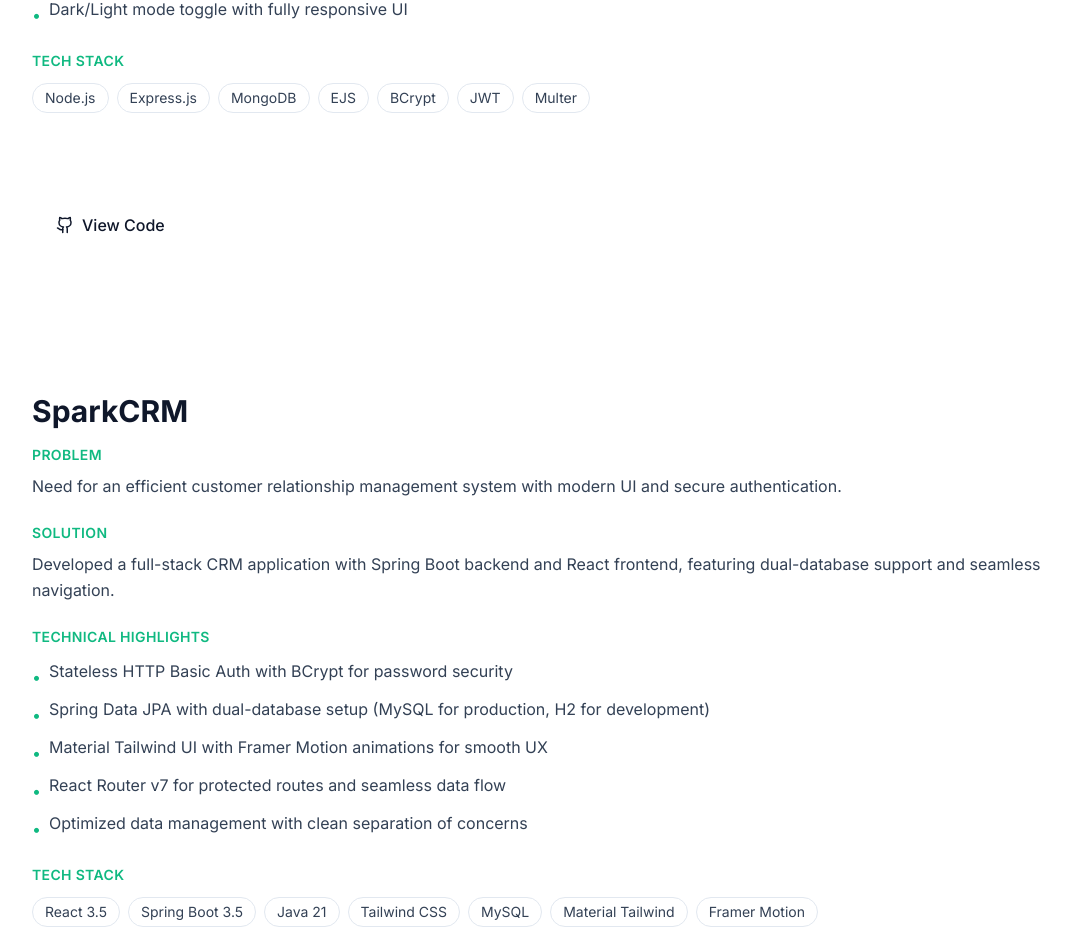
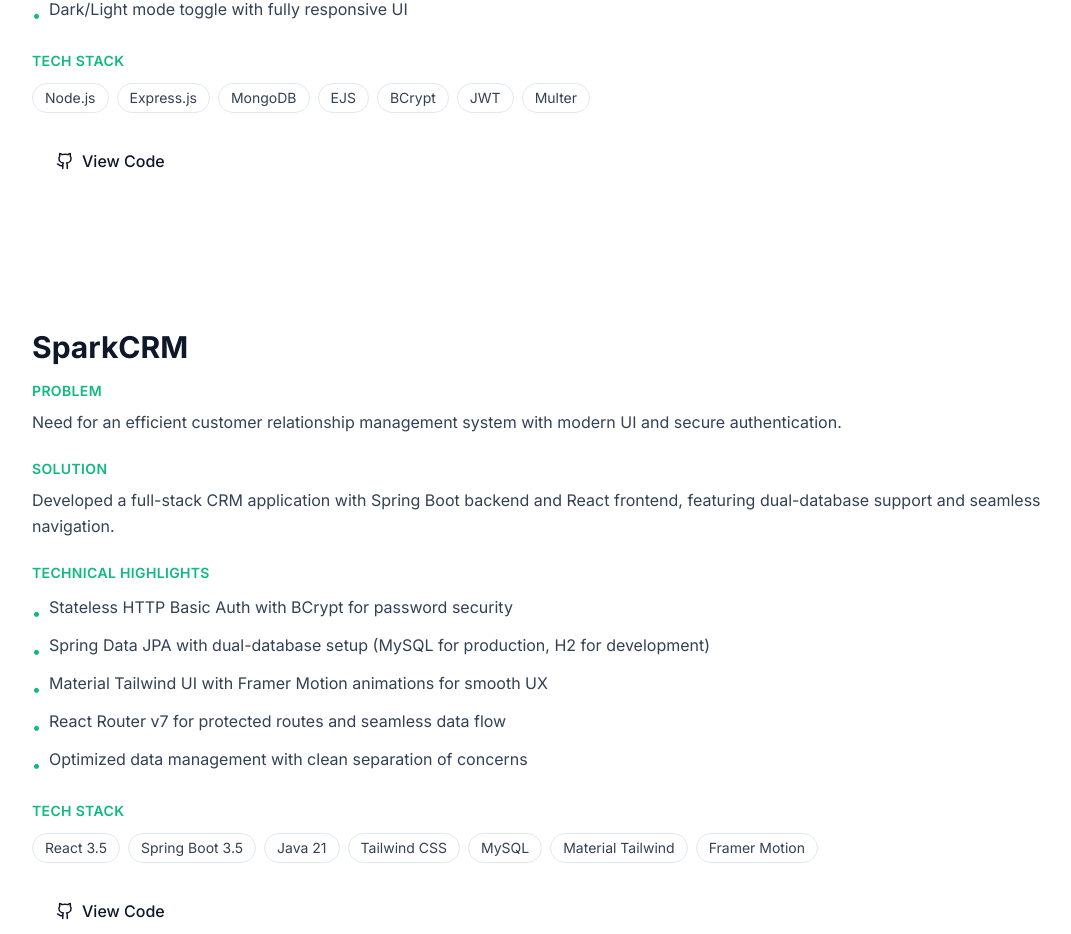
Before and after one commit to Gnanasekaran2004/PROTFOLIO, a React (Create React App) app: page / in a window 1280 px wide. Shown: the part 3459-4393 px from the top of the page, without its empty margins (96-1167 px from the left). Built offline with nearby package versions, Linux system fonts and the light colour scheme.

Commit message:
fix: Remove View Live button from Urban Voice project

```diff
--- a/src/data/projects.js
+++ b/src/data/projects.js
@@ -13,7 +13,6 @@
             "Dark/Light mode toggle with fully responsive UI"
         ],
         techStack: ["Node.js", "Express.js", "MongoDB", "EJS", "BCrypt", "JWT", "Multer"],
-        liveUrl: "https://urban-voice-app.onrender.com",
         githubUrl: "https://github.com/Gnanasekaran2004/Urban-Voice",
     },
     {
```
